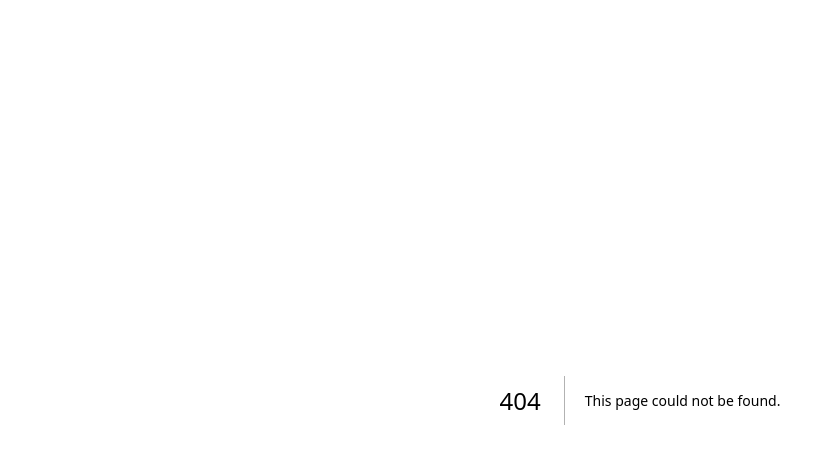
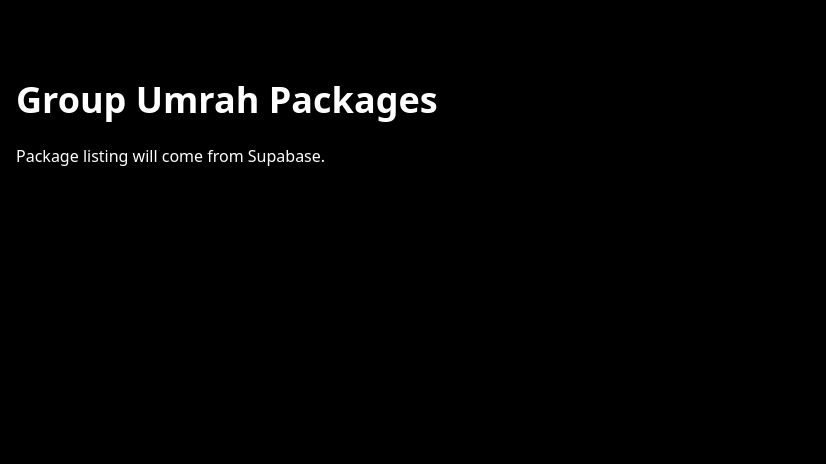
Before and after one commit to sohilcodes/safar-al-haramayn, a Next.js app: page /group-packages in a window 1280 px wide. Before the commit this address had no page. Shown: the top 464 px of the page, without its empty margins (0-826 px from the left). Built offline with nearby package versions, Linux system fonts and the light colour scheme.

Commit message:
Create page.tsx

```diff
--- /dev/null
+++ b/app/group-packages/page.tsx
@@ -0,0 +1,17 @@
+export const metadata = {
+  title: "Group Packages | Safar Al-Haramayn",
+};
+
+export default function GroupPackagesPage() {
+  return (
+    <main className="container mx-auto px-4 py-20">
+      <h1 className="text-4xl font-bold mb-6">
+        Group Umrah Packages
+      </h1>
+
+      <div>
+        Package listing will come from Supabase.
+      </div>
+    </main>
+  );
+}
```
